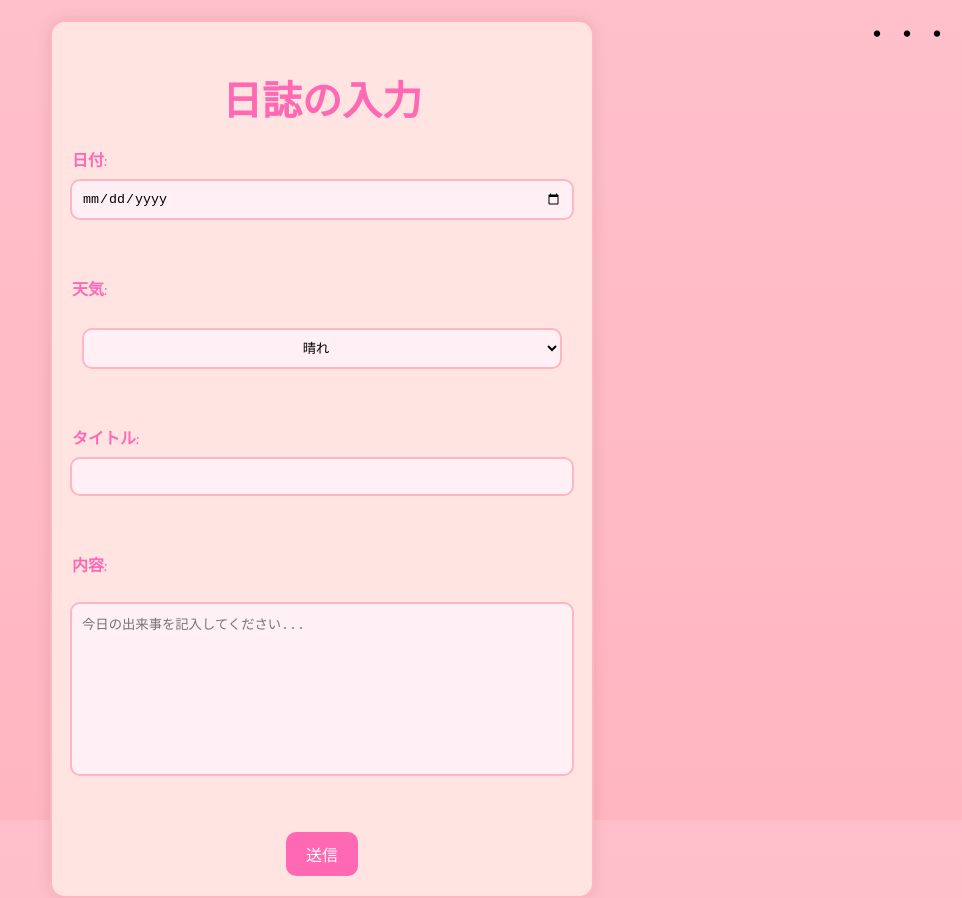
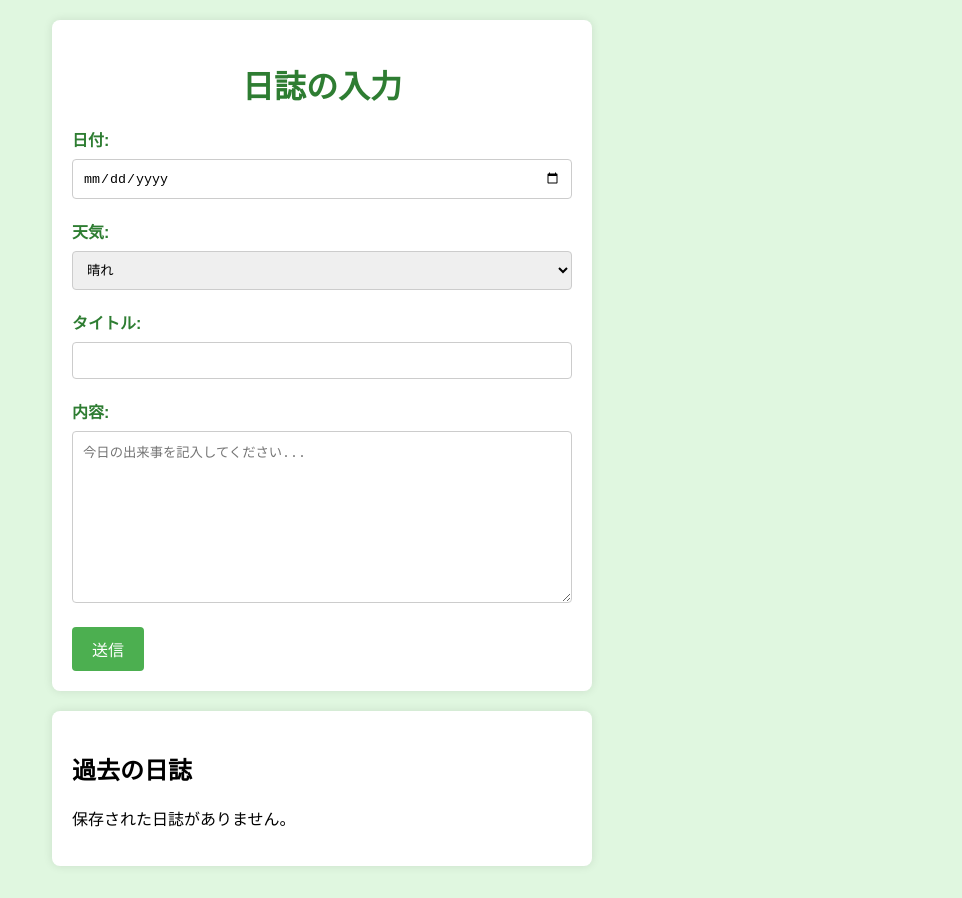
Before and after one commit to kyiku/B-Motivation-Log, a website: page diary.html in a window 1280 px wide. Shown: the whole page, without its empty margins (318-1280 px from the left). Drawn offline with Linux system fonts and the light colour scheme.

Commit message:
[add]add

```diff
--- a/diary.html
+++ b/diary.html
@@ -4,99 +4,104 @@
     <meta charset="UTF-8">
     <meta name="viewport" content="width=device-width, initial-scale=1.0">
     <title>日誌の入力</title>
-    <script src="diary.js" defer></script>
     <style>
         body {
-            font-family: 'Comic Sans MS', cursive, sans-serif;
-            background: linear-gradient(to bottom, #FFC0CB, #FFB6C1);
+            font-family: Arial, sans-serif;
+            background-color: #e0f7e0;
             margin: 0;
-            padding: 0;
-            padding-top: 20px; /* 上部に余白を追加 */
+            padding: 20px;
             display: flex;
-            justify-content: center;
-            align-items: flex-start; /* 上部に配置 */
-            height: 100vh;
+            flex-direction: column;
+            align-items: center;
         }
 
         h1 {
-            color: #FF69B4;
-            font-size: 2.5em;
-            margin-bottom: 20px; /* 下に余白を追加 */
+            color: #2e7d32;
+            font-size: 2em;
+            margin-bottom: 20px;
+            text-align: center;
         }
 
         form {
-            background-color: #FFE4E1;
+            background-color: #ffffff;
             padding: 20px;
-            border-radius: 15px;
-            box-shadow: 0 0 15px rgba(0, 0, 0, 0.1);
+            border-radius: 8px;
+            box-shadow: 0 0 10px rgba(0, 0, 0, 0.1);
             width: 100%;
             max-width: 500px;
-            border: 2px solid #FFB6C1;
-            display: flex;
-            flex-direction: column;
-            align-items: center;
+            margin-bottom: 20px;
         }
 
         label {
             display: block;
             margin-bottom: 8px;
             font-weight: bold;
-            color: #FF69B4;
-            width: 100%;
+            color: #2e7d32;
         }
 
         input[type="date"],
         input[type="text"],
         textarea,
         select {
-            width: calc(100% - 20px);
+            width: 100%;
             padding: 10px;
             margin-bottom: 20px;
-            border: 2px solid #FFB6C1;
-            border-radius: 10px;
-            background-color: #FFF0F5;
+            border: 1px solid #ccc;
+            border-radius: 4px;
+            box-sizing: border-box;
         }
 
         textarea {
-            resize: none; /* テキストエリアのリサイズ機能を無効にする */
+            resize: vertical;
         }
 
         input[type="submit"] {
-            background-color: #FF69B4;
+            background-color: #4caf50;
             color: white;
             padding: 10px 20px;
             border: none;
-            border-radius: 10px;
+            border-radius: 4px;
             cursor: pointer;
             font-size: 1em;
         }
 
         input[type="submit"]:hover {
-            background-color: #FF1493;
+            background-color: #388e3c;
         }
 
-        #weather {
-            margin-top: 20px;
-            text-align: center;
+        #entries-container {
+            width: 100%;
+            max-width: 500px;
+            background-color: #ffffff;
+            padding: 20px;
+            border-radius: 8px;
+            box-shadow: 0 0 10px rgba(0, 0, 0, 0.1);
         }
 
-        #weather h2 {
-            margin: 0;
-            font-size: 1.5em;
-            color: #FF69B4;
+        .entry {
+            background-color: #f1f8e9;
+            padding: 10px;
+            margin-bottom: 10px;
+            border-radius: 4px;
+            box-shadow: 0 0 5px rgba(0, 0, 0, 0.1);
         }
 
-        #weather p {
-            margin: 5px 0 0;
-            color: #FF69B4;
+        .entry h2 {
+            margin-top: 0;
+            color: #2e7d32;
+        }
+
+        .entry p {
+            margin: 5px 0;
+            color: #333;
         }
     </style>
 </head>
 <body>
-    <form action="submit_diary.php" method="POST">
+    <form id="diary-form">
         <h1>日誌の入力</h1>
         <label for="date">日付:</label>
-        <input type="date" id="date" name="date" required><br><br>
+        <input type="date" id="date" name="date" required>
 
         <label for="weather">天気:</label>
         <select id="weather" name="weather" required>
@@ -104,15 +109,71 @@
             <option value="曇り">曇り</option>
             <option value="雨">雨</option>
             <option value="雪">雪</option>
-        </select><br><br>
+        </select>
 
         <label for="title">タイトル:</label>
-        <input type="text" id="title" name="title" required><br><br>
+        <input type="text" id="title" name="title" required>
 
-        <label for="diary_content">内容:</label><br>
-        <textarea id="diary_content" name="diary_content" rows="10" cols="50" placeholder="今日の出来事を記入してください..." required></textarea><br><br>
+        <label for="diary_content">内容:</label>
+        <textarea id="diary_content" name="diary_content" rows="10" placeholder="今日の出来事を記入してください..." required></textarea>
 
         <input type="submit" value="送信">
     </form>
+
+    <div id="entries-container">
+        <h2>過去の日誌</h2>
+        <div id="entries-list"></div>
+    </div>
+
+    <script>
+        document.getElementById('diary-form').addEventListener('submit', function(event) {
+            event.preventDefault();
+
+            const date = document.getElementById('date').value;
+            const weather = document.getElementById('weather').value;
+            const title = document.getElementById('title').value;
+            const content = document.getElementById('diary_content').value;
+
+            const diaryEntry = {
+                date,
+                weather,
+                title,
+                content
+            };
+
+            let diaryEntries = JSON.parse(localStorage.getItem('diaryEntries')) || [];
+            diaryEntries.push(diaryEntry);
+            localStorage.setItem('diaryEntries', JSON.stringify(diaryEntries));
+
+            alert('日誌が保存されました');
+            document.getElementById('diary-form').reset();
+            displayEntries();
+        });
+
+        function displayEntries() {
+            const entriesList = document.getElementById('entries-list');
+            const diaryEntries = JSON.parse(localStorage.getItem('diaryEntries')) || [];
+
+            entriesList.innerHTML = '';
+
+            if (diaryEntries.length === 0) {
+                entriesList.innerHTML = '<p>保存された日誌がありません。</p>';
+            } else {
+                diaryEntries.forEach(entry => {
+                    const entryDiv = document.createElement('div');
+                    entryDiv.className = 'entry';
+                    entryDiv.innerHTML = `
+                        <h2>${entry.title}</h2>
+                        <p><strong>日付:</strong> ${entry.date}</p>
+                        <p><strong>天気:</strong> ${entry.weather}</p>
+                        <p>${entry.content}</p>
+                    `;
+                    entriesList.appendChild(entryDiv);
+                });
+            }
+        }
+
+        document.addEventListener('DOMContentLoaded', displayEntries);
+    </script>
 </body>
 </html>
```
